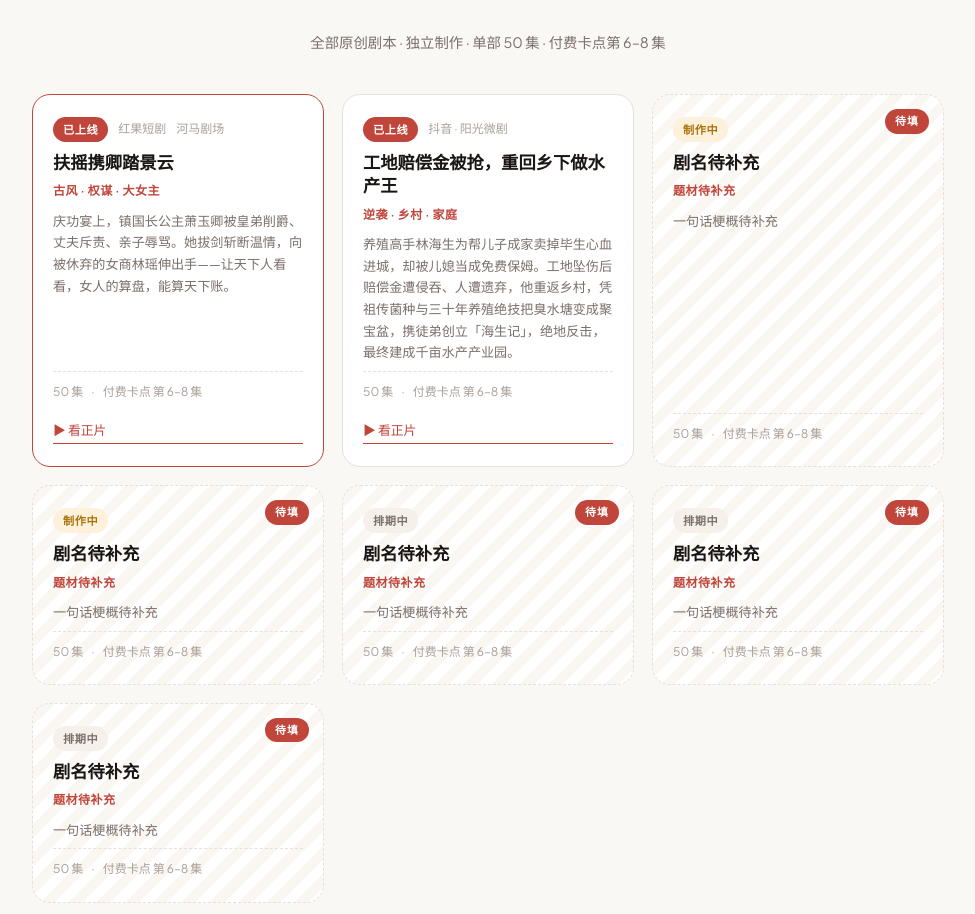
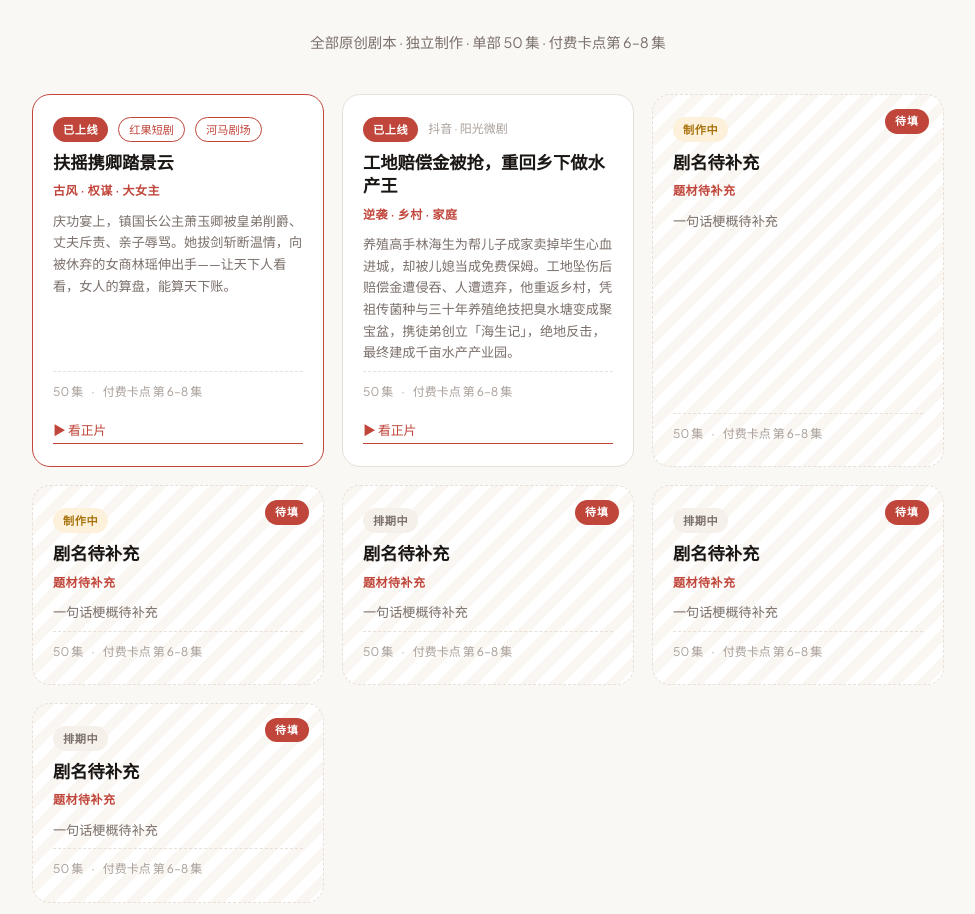
Before and after one commit to DreamHe-ai/hemenghan-portfolio, a React (Vite) app: page / in a window 1280 px wide. Shown: the part 3234-4148 px from the top of the page, without its empty margins (152-1127 px from the left). Built offline with nearby package versions, Linux system fonts and the light colour scheme; a web font is replaced by a local one.

Commit message:
drama: 扶摇携卿踏景云平台标签改为红果短剧+河马剧场

```diff
--- a/src/App.css
+++ b/src/App.css
@@ -1338,6 +1338,13 @@
 .st-待补充 { background: var(--bg-warm); color: var(--text-light); }
 
 .drama-platform { font-size: 0.75rem; color: var(--text-light); }
+.drama-platform-tag {
+  font-size: 0.7rem;
+  color: #c0453a;
+  border: 1px solid currentColor;
+  border-radius: 20px;
+  padding: 2px 10px;
+}
 
 .drama-item-title {
   font-family: 'Playfair Display', 'PingFang SC', serif;
```
